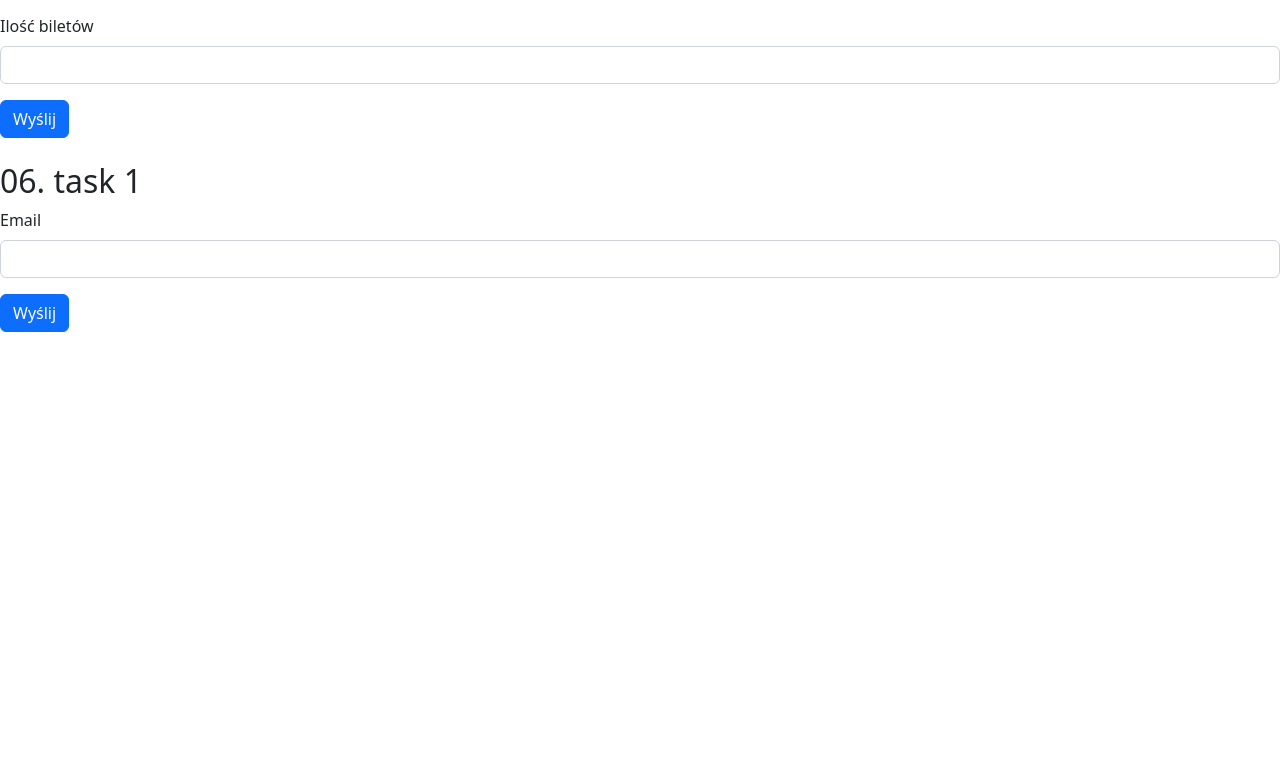
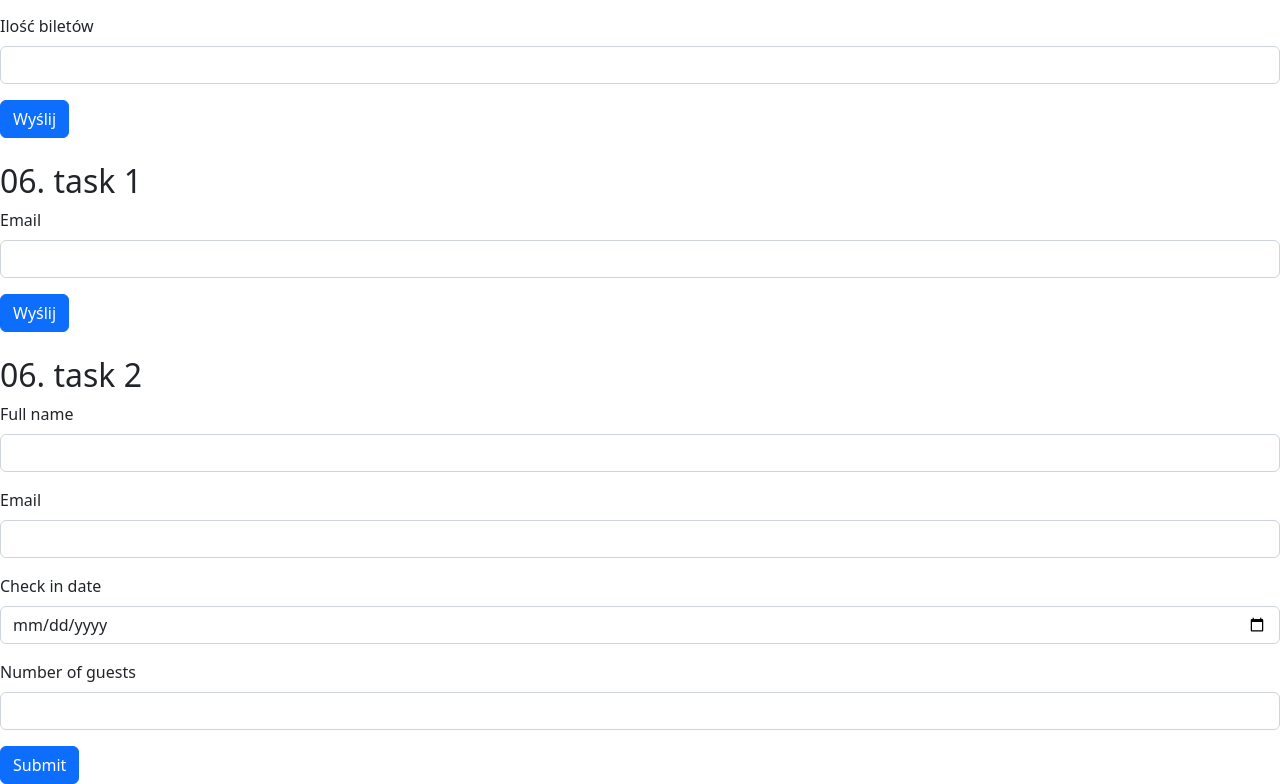
Before and after one commit to epkisiel/zadania_react, a React (Create React App) app: page / in a window 1280 px wide. Shown: the part 1304-2088 px from the top of the page. Before the commit the page ends 1636 px from the top, so only its background shows below. Built offline with nearby package versions, Linux system fonts and the light colour scheme.

Commit message:
ReservationForm

```diff
--- a/src/App.jsx
+++ b/src/App.jsx
@@ -3,7 +3,7 @@ import ProductForm from  "./components/ProductForm"
 import ContactForm from  "./components/ContactForm"
 import BookingForm from  "./components/BookingForm"
 import NewsletterForm from  "./components/NewsletterForm"
-
+import ReservationForm from "./components/ReservationForm"
 
 function App() {
   return (
@@ -22,6 +22,9 @@ function App() {
       <br/>
       <h2>06. task 1</h2>
       <NewsletterForm/>
+      <br/>
+      <h2>06. task 2</h2>
+      <ReservationForm/>
     </>
   );
 }
--- /dev/null
+++ b/src/components/ReservationForm.jsx
@@ -0,0 +1,52 @@
+import 'bootstrap/dist/css/bootstrap.css';
+import {useForm} from 'react-hook-form';
+const ReservationForm=()=>{
+    const {register,handleSubmit,formState:{errors}}=useForm();
+    const correctEmail=/^[^\s@]+@[^\s@]+\.[^\s@]+$/;
+
+    function onSubmit(data){
+        console.log(data.fullName+", "+data.email+", "+data.checkInDate+", number of guests: "+data.numberOfGuests);
+    }
+
+    return(
+        <form onSubmit={handleSubmit(onSubmit)}>
+            <div className="mb-3">
+                <label htmlFor="fullName" className="form-label">Full name</label>
+                <input type="text" id="fullName" className='form-control'
+                    {...register("fullName",
+                        {required:true,minLength:3})}/>
+                    {errors.fullName?.type==="required" && <p className="text-danger">Name is required.</p>}
+                    {errors.fullName?.type==="minLength" && <p className="text-danger">Name has to contain at least e letters.</p>}
+            </div>
+
+            <div className="mb-3">
+                <label htmlFor="email" className="form-label">Email</label>
+                <input type="email" id="email" className='form-control'
+                    {...register("email",
+                        {required:true,pattern:correctEmail})}/>
+                    {errors.email?.type==="required" && <p className="text-danger">Email is required.</p>}
+                    {errors.email?.type==="pattern" && <p className="text-danger">Incorrect email.</p>}
+            </div>
+
+            <div className="mb-3">
+                <label htmlFor="checkInDate" className="form-label">Check in date</label>
+                <input type="date" id="checkInDate" className='form-control'
+                    {...register("checkInDate",
+                        {required:true, })}/>
+                    {errors.checkInDate?.type==="required" && <p className="text-danger">Check in date is required.</p>}
+            </div>
+
+            <div className="mb-3">
+                <label htmlFor="numberOfGuests" className="form-label">Number of guests</label>
+                <input type="number" id="numberOfGuests" className='form-control'
+                    {...register("numberOfGuests",
+                        {required:true,min:1,max:5})}/>
+                    {errors.numberOfGuests?.type==="required" && <p className="text-danger">Number of guests is required.</p>}
+                    {errors.numberOfGuests?.type==="min" && <p className="text-danger">Number of guests have to be larger than 0.</p>}
+                    {errors.numberOfGuests?.type==="max" && <p className="text-danger">Number of guests has to be smaller than 6.</p>}
+            </div>
+            <button type="submit" className="btn btn-primary">Submit</button>
+        </form>
+    )
+};
+export default ReservationForm;
```
